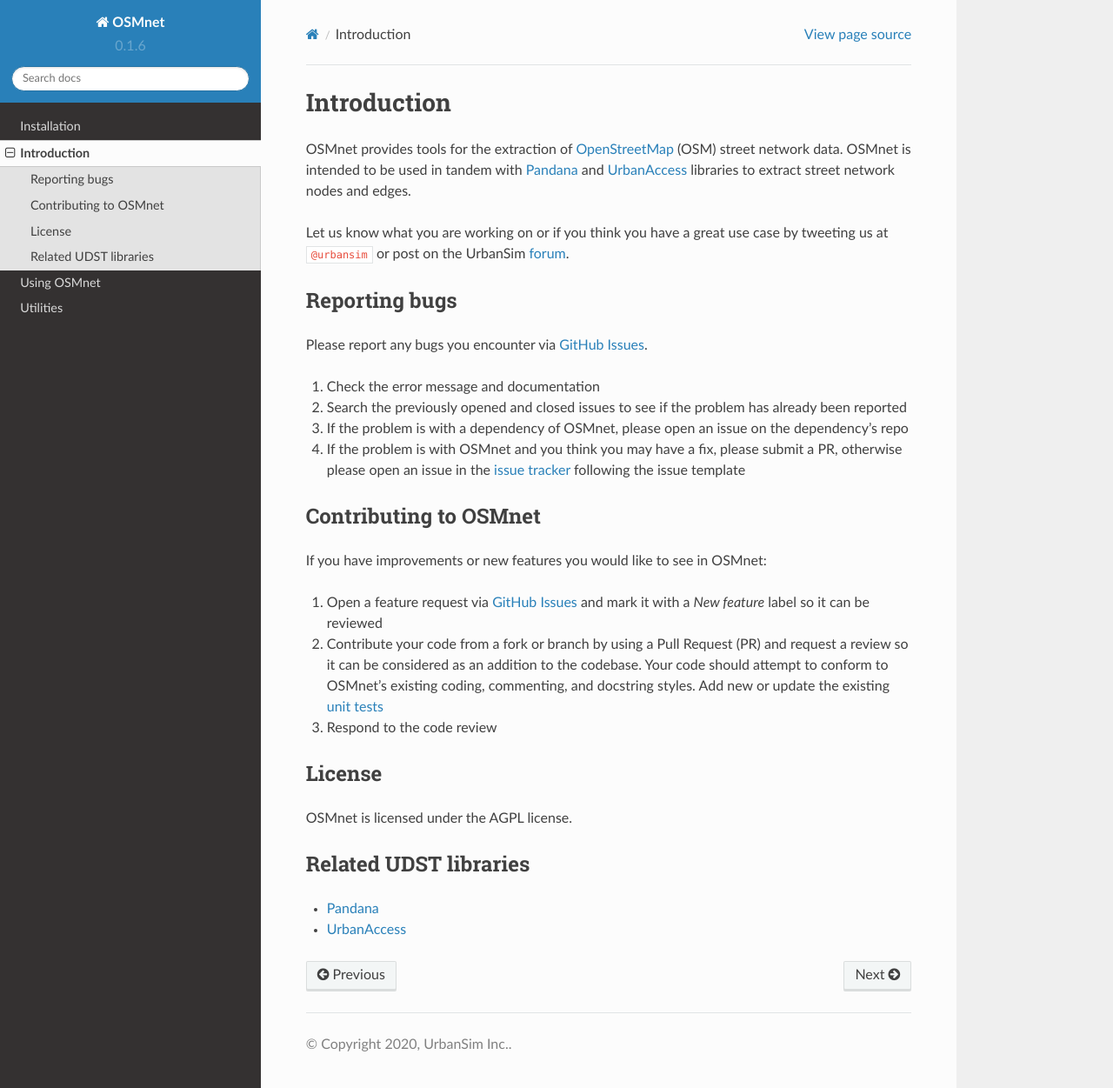
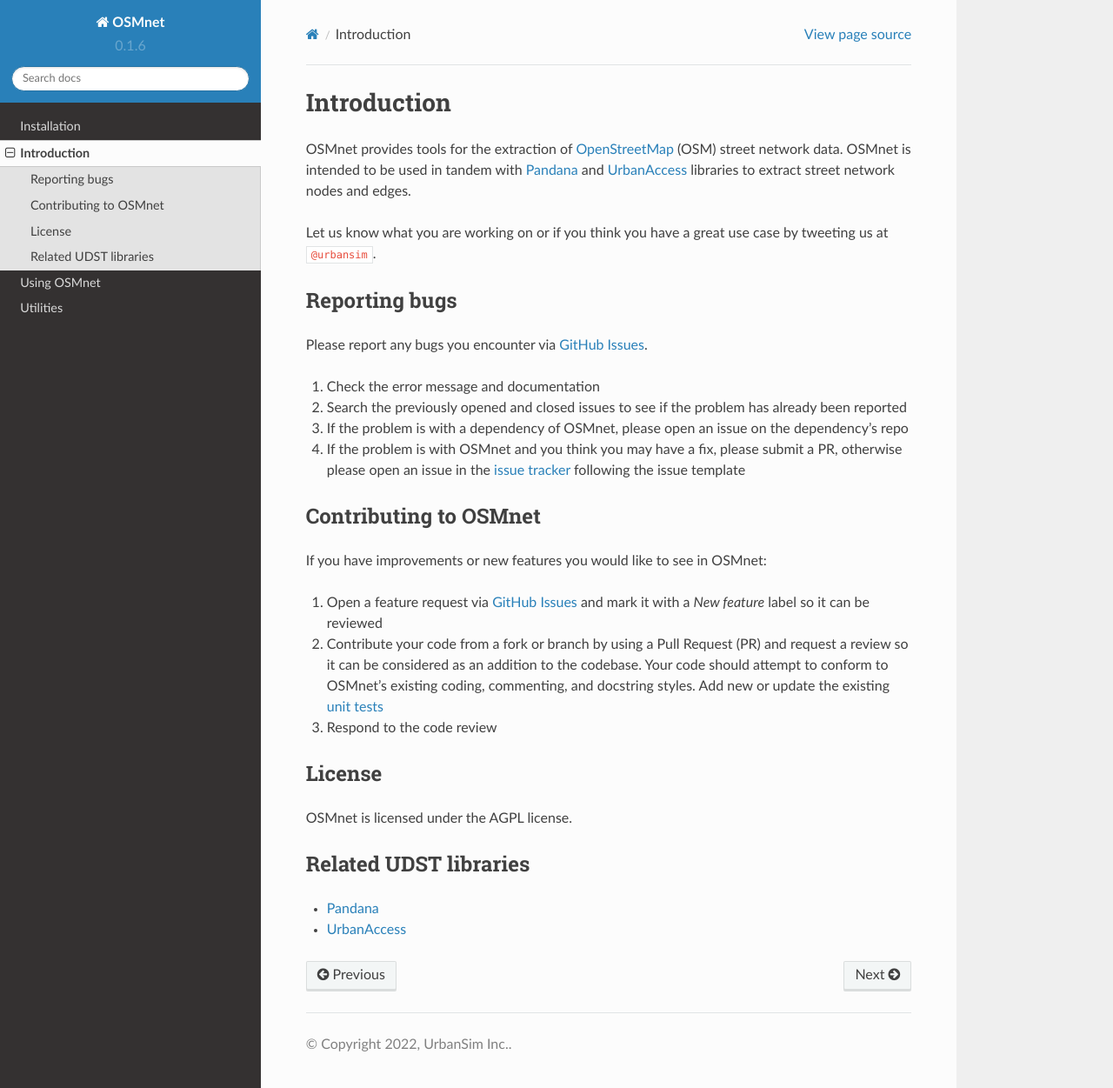
Before and after one commit to UDST/osmnet, a Sphinx documentation site: the page built from docs/source/introduction.rst, in a window 1280 px wide and 1251 px high. Shown: the whole window at 87% size. Built offline with Sphinx 7.4.7 and the Read the Docs theme 2.0.0, drawn with Linux system fonts in a browser that asks for light colours.

Commit message:
bump up license year and update readme/docs

```diff
--- a/README.rst
+++ b/README.rst
@@ -12,10 +12,11 @@
 
 OSMnet offers tools to download street network data from OpenStreetMap
 and extract a graph network comprised of nodes and edges to be used in
-`Pandana`_ street network accessibility calculations.
+`Pandana`_ street network accessibility calculations and or `UrbanAccess`_
+to connect GTFS transit networks to road networks.
 
 Let us know what you are working on or if you think you have a great use case
-by tweeting us at ``@urbansim`` or post on the UrbanSim `forum`_.
+by tweeting us at ``@urbansim``.
 
 Library Status
 --------------
@@ -84,7 +85,6 @@
 .. _OSMnet repo: https://github.com/udst/osmnet
 .. _here: https://udst.github.io/osmnet/index.html
 .. _UrbanAccess: https://github.com/UDST/urbanaccess
-.. _forum: http://discussion.urbansim.com/
 
 .. |Build Status| image:: https://travis-ci.org/UDST/osmnet.svg?branch=master
    :target: https://travis-ci.org/UDST/osmnet
--- a/docs/source/conf.py
+++ b/docs/source/conf.py
@@ -28,7 +28,7 @@
 source_suffix = '.rst'
 master_doc = 'index'
 project = u'OSMnet'
-copyright = u'2020, UrbanSim Inc.'
+copyright = u'2022, UrbanSim Inc.'
 author = u'UrbanSim Inc.'
 version = u'0.1.6'
 release = u'0.1.6'
--- a/docs/source/introduction.rst
+++ b/docs/source/introduction.rst
@@ -4,7 +4,7 @@
 OSMnet provides tools for the extraction of `OpenStreetMap`_ (OSM) street network data. OSMnet is intended to be used in tandem with `Pandana`_ and `UrbanAccess`_ libraries to extract street network nodes and edges.
 
 Let us know what you are working on or if you think you have a great use case
-by tweeting us at ``@urbansim`` or post on the UrbanSim `forum`_.
+by tweeting us at ``@urbansim``.
 
 Reporting bugs
 ~~~~~~~~~~~~~~~~~~~~~~~~
```
Also changed, not shown: LICENSE.txt.
